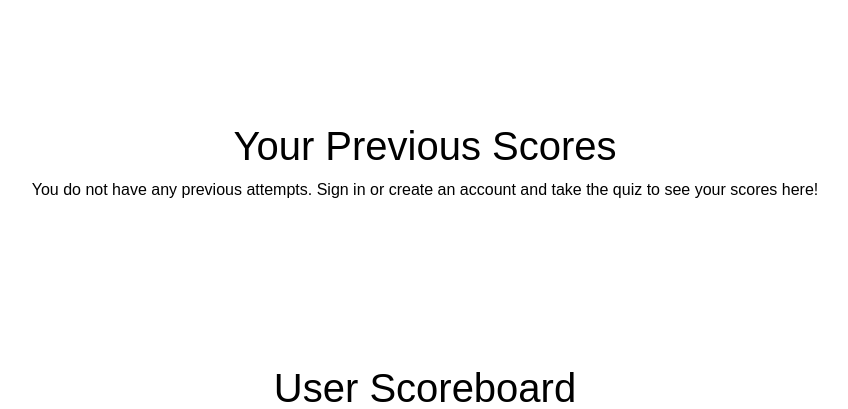
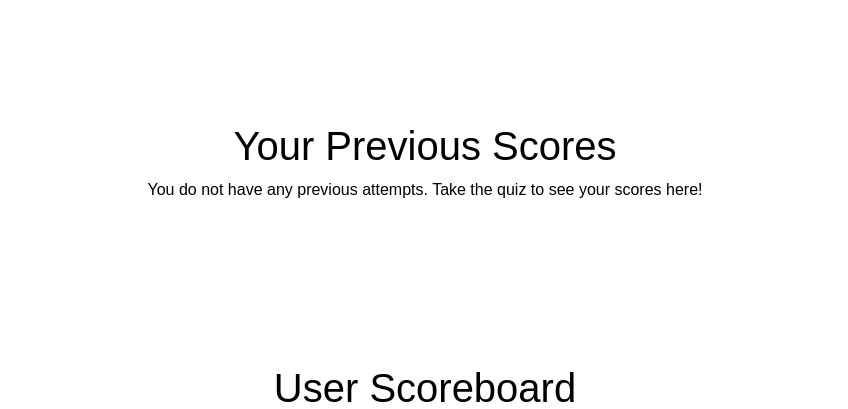
Before and after one commit to lfelstead/CITS3403_Project, a Flask app: page /scoreboard in a window 1280 px wide. Shown: the part 55-464 px from the top of the page, without its empty margins (210-1058 px from the left). Run offline with Flask 2, Linux system fonts and the light colour scheme; a user stored in the database is signed in; data comes from the database, SQL or seed files in the repository; some libraries are stand-ins or nearby versions.

Commit message:
fixed the quiz score validation and minor text changes

```diff
--- a/app/forms.py
+++ b/app/forms.py
@@ -100,6 +100,7 @@ def Get_Questions():
     return QUESTION_DATA
 
 def Get_Answers():
+    print(ANSWERS_DATA)
     return ANSWERS_DATA
 
 def Get_Results():
@@ -117,11 +118,17 @@ class QuizForm(FlaskForm):
     def validate_answer1(self, answer1):
         if answer1.data == ANSWERS_DATA[0]:
             CORRECT_ANSWERS[0] = True
+        else:
+            CORRECT_ANSWERS[0] = False
 
     def validate_answer2(self, answer2):
         if answer2.data == ANSWERS_DATA[1]:
             CORRECT_ANSWERS[1] = True
+        else:
+            CORRECT_ANSWERS[1] = False
 
     def validate_answer3(self, answer3):
         if answer3.data == ANSWERS_DATA[2]:
             CORRECT_ANSWERS[2] = True
+        else:
+            CORRECT_ANSWERS[2] = False
--- a/app/routes.py
+++ b/app/routes.py
@@ -90,7 +90,7 @@ def register():
         user = User(username=form.username.data, email=form.email.data, password=bcrypt.generate_password_hash(form.password.data).decode('utf-8'))
         db.session.add(user)
         db.session.commit()
-        flash("Account successfully created! Please login with your creditials.", "success")
+        flash("Account successfully created!", "success")
         return redirect(url_for('login'))
     return render_template('register.html', title= 'Registration', form=form)
 
--- a/app/templates/scoreboard.html
+++ b/app/templates/scoreboard.html
@@ -8,7 +8,7 @@
 {{curr_user_attempts}}
     <div><canvas id="score-bar-graph" style="width:100%;max-width:800px;margin:0% 20%;"></canvas></div>
 {% else %}
-<p style="text-align:center;"> You do not have any previous attempts. Sign in or create an account and take the quiz to see your scores here!<p>
+<p style="text-align:center;"> You do not have any previous attempts. Take the quiz to see your scores here!<p>
 {% endif %}
     <br>
     <h1 style="text-align:center;margin-top:10%;"> User Scoreboard </h1>
```
